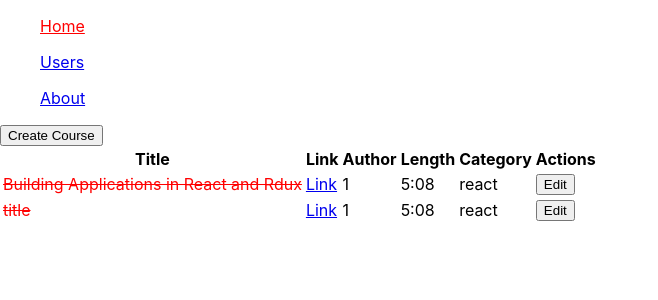
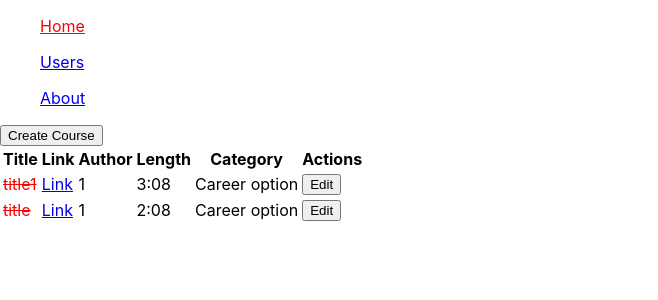
Before and after one commit to coder4affine/zeolean-irene, a React (Create React App) app: page / in a window 1280 px wide. Shown: the top 300 px of the page, without its empty margins (0-658 px from the left). Built offline with nearby package versions, Linux system fonts and the light colour scheme; data requests are answered from the project's data file.

Commit message:
check in save courses

```diff
--- a/db.json
+++ b/db.json
@@ -8,20 +8,20 @@
   ],
   "courses": [
     {
-      "id": "1",
-      "title": "Building Applications in React and Rdux",
+      "title": "title1",
       "watchHref": "http://www.pluralsight.com/courses/react-flux-building-applications",
       "authorId": "1",
-      "length": "5:08",
-      "category": "react"
+      "length": "3:08",
+      "category": "Career option",
+      "id": 1
     },
     {
       "title": "title",
-      "watchHref": "http://www.pluralsight.com/courses/react-flux-building-applications",
+      "watchHref": "www.google.com",
       "authorId": "1",
-      "length": "5:08",
-      "category": "react",
-      "id": "VBjpVB~"
+      "length": "2:08",
+      "category": "Career option",
+      "id": 2
     }
   ],
   "authors": [
--- a/src/actions/coursesAction.js
+++ b/src/actions/coursesAction.js
@@ -26,7 +26,7 @@
     } else {
       dispatch({ type: types.SAVE_COURSE });
     }
-
+    console.log(course);
     try {
       let url = 'http://localhost:3004/courses';
       if (course.id) url = `${url}/${course.id}`;
@@ -39,8 +39,10 @@
         body: JSON.stringify(course),
       });
       actions.setSubmitting(false);
+      actions.resetForm();
+      const data = await res.json();
 
-      const data = await res.json();
+      console.log(data);
 
       if (course.id) {
         dispatch({ type: types.UPDATE_COURSE_SUCCESS, payload: data });
--- a/src/reducers/coursesReducer.js
+++ b/src/reducers/coursesReducer.js
@@ -17,6 +17,9 @@
     case types.LOAD_AUTHORS_FAIL:
       return { ...state, loading: false, error: payload };
 
+    case types.SAVE_COURSE_SUCCESS:
+      return { ...state, loading: false, courses: [...state.courses, payload] };
+
     default:
       return state;
   }
--- a/src/screens/Home/index.js
+++ b/src/screens/Home/index.js
@@ -1,7 +1,8 @@
 import React, { Component } from 'react';
 import PropTypes from 'prop-types';
 import { connect } from 'react-redux';
-import { getData } from '../../actions/coursesAction';
+import { getData, saveCourse } from '../../actions/coursesAction';
+import Users from '../Users';
 // import { LocaleConsumer } from '../../context/localeContext';
 // import { ThemeConsumer } from '../../context/themeContext';
 
@@ -11,10 +12,16 @@
     props.getData();
   }
 
-  // state = {
-  //   courses: [],
-  //   authors: [],
-  // };
+  state = {
+    open: false,
+    course: {
+      title: '',
+      watchHref: '',
+      authorId: '',
+      length: '',
+      category: '',
+    },
+  };
 
   // componentDidMount() {
   //   this.getCourses();
@@ -34,44 +41,20 @@
   // };
 
   addCourses = () => {
-    const {
-      history: { push },
-      authors: { authors },
-    } = this.props;
-
-    push({
-      pathname: '/users',
-      search: '?query=abc',
-      state: {
-        authors,
-        course: {
-          title: '',
-          watchHref: '',
-          authorId: '',
-          length: '',
-          category: '',
-        },
-      },
-    });
+    this.setState({ open: true });
   };
 
   editCourse = course => {
-    const {
-      history: { push },
-      authors: { authors },
-    } = this.props;
-
-    push({
-      pathname: '/users',
-      search: '?query=abc',
-      state: { authors, course },
-    });
+    this.setState({ course, open: true });
   };
 
   render() {
     const {
-      courses: { loading, courses, error },
+      courses: { courses },
+      authors: { authors },
+      addCourse,
     } = this.props;
+    const { course, open } = this.state;
     return (
       <div>
         {/* <button onClick={this.props.changeLocale}>Chnage Locale</button>
@@ -93,7 +76,7 @@
             </div>
           )}
         </ThemeConsumer> */}
-        <button onClick={this.addCourses}>Create Course</button>
+        <input type="button" value="Create Course" onClick={this.addCourses} />
         <table>
           <thead>
             <tr>
@@ -124,6 +107,17 @@
             ))}
           </tbody>
         </table>
+        <dialog open={open}>
+          <div>
+            <input type="button" onClick={() => this.setState({ open: false })} value="Close" />
+            <Users
+              authors={authors}
+              course={course}
+              addCourse={addCourse}
+              closeDialog={() => this.setState({ open: false })}
+            />
+          </div>
+        </dialog>
       </div>
     );
   }
@@ -145,6 +139,7 @@
   return {
     changeLocale: () => dispatch({ type: 'CHANGE_LOCALE', payload: { locale: 'spanish' } }),
     getData: () => getData()(dispatch),
+    addCourse: (course, actions) => saveCourse(course, actions)(dispatch),
   };
 }
 
--- a/src/screens/Users/index.js
+++ b/src/screens/Users/index.js
@@ -1,11 +1,9 @@
 import React from 'react';
-// import PropTypes from "prop-types";
+import PropTypes from 'prop-types';
 import { Formik, Field } from 'formik';
 import { string, object } from 'yup';
-import { connect } from 'react-redux';
 import TextInput from '../../component/TextInput';
 import DropDown from '../../component/DropDown';
-import { saveCourse } from '../../actions/coursesAction';
 
 // https://github.com/jaredpalmer/formik
 
@@ -15,26 +13,31 @@
 
 const formData = [
   {
+    id: 1,
     name: 'title',
     title: 'Title',
     component: 'text',
   },
   {
+    id: 2,
     name: 'watchHref',
     title: 'Link',
     component: 'text',
   },
   {
+    id: 3,
     name: 'category',
     title: 'Category',
     component: 'text',
   },
   {
+    id: 4,
     name: 'length',
     title: 'Length',
     component: 'text',
   },
   {
+    id: 5,
     name: 'authorId',
     title: 'Author',
     component: 'select',
@@ -52,12 +55,13 @@
     .required('Required'),
 });
 
-const index = ({ location: { state }, history: { push }, addCourse }) => {
+const index = ({ authors, course, addCourse, closeDialog }) => {
   return (
     <div>
       <h2>Add Courses</h2>
       <Formik
-        initialValues={state.course}
+        enableReinitialize
+        initialValues={course}
         validationSchema={CoursesSchema}
         // validate={values => {
         //   let errors = {};
@@ -76,30 +80,26 @@
         //   return errors;
         // }}
         onSubmit={async (values, actions) => {
-          addCourse(values, actions).then(() =>
-            push({
-              pathname: '/',
-            }),
-          );
+          addCourse(values, actions).then(closeDialog);
         }}
-        render={({ handleSubmit, isSubmitting, errors, values }) => {
+        render={({ handleSubmit, isSubmitting, errors }) => {
           console.log(errors);
           return (
             <form onSubmit={handleSubmit} style={{ display: 'flex', flexDirection: 'column' }}>
               <span>{errors.apiFail}</span>
-              {formData.map((item, index) => (
+              {formData.map(item => (
                 <Field
-                  key={index}
+                  key={item.id}
                   name={item.name}
                   title={item.title}
-                  data={item.component === 'select' ? state.authors : null}
+                  data={item.component === 'select' ? authors : null}
                   component={item.component === 'text' ? TextInput : DropDown}
                 />
               ))}
 
               <input
                 type="submit"
-                value={state.course.id ? 'Edit Course' : 'Save Course'}
+                value={course.id ? 'Edit Course' : 'Save Course'}
                 disabled={isSubmitting}
               />
             </form>
@@ -110,17 +110,11 @@
   );
 };
 
-function mapStateToProps(state) {
-  return {};
-}
+index.propTypes = {
+  authors: PropTypes.array.isRequired,
+  course: PropTypes.object.isRequired,
+  addCourse: PropTypes.func.isRequired,
+  closeDialog: PropTypes.func.isRequired,
+};
 
-function mapDispatchToProps(dispatch) {
-  return {
-    addCourse: (course, actions) => saveCourse(course, actions)(dispatch),
-  };
-}
-
-export default connect(
-  mapStateToProps,
-  mapDispatchToProps,
-)(index);
+export default index;
```
